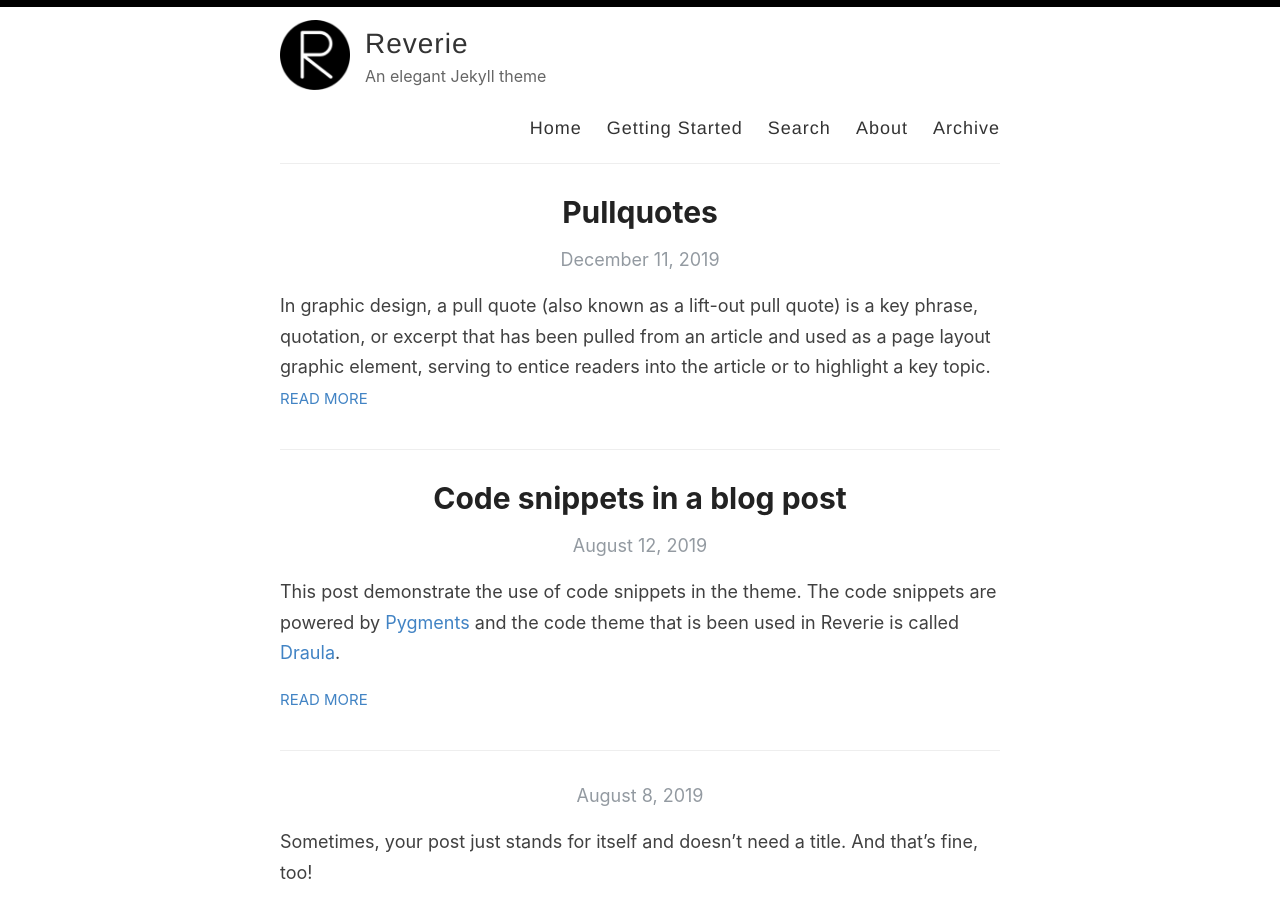
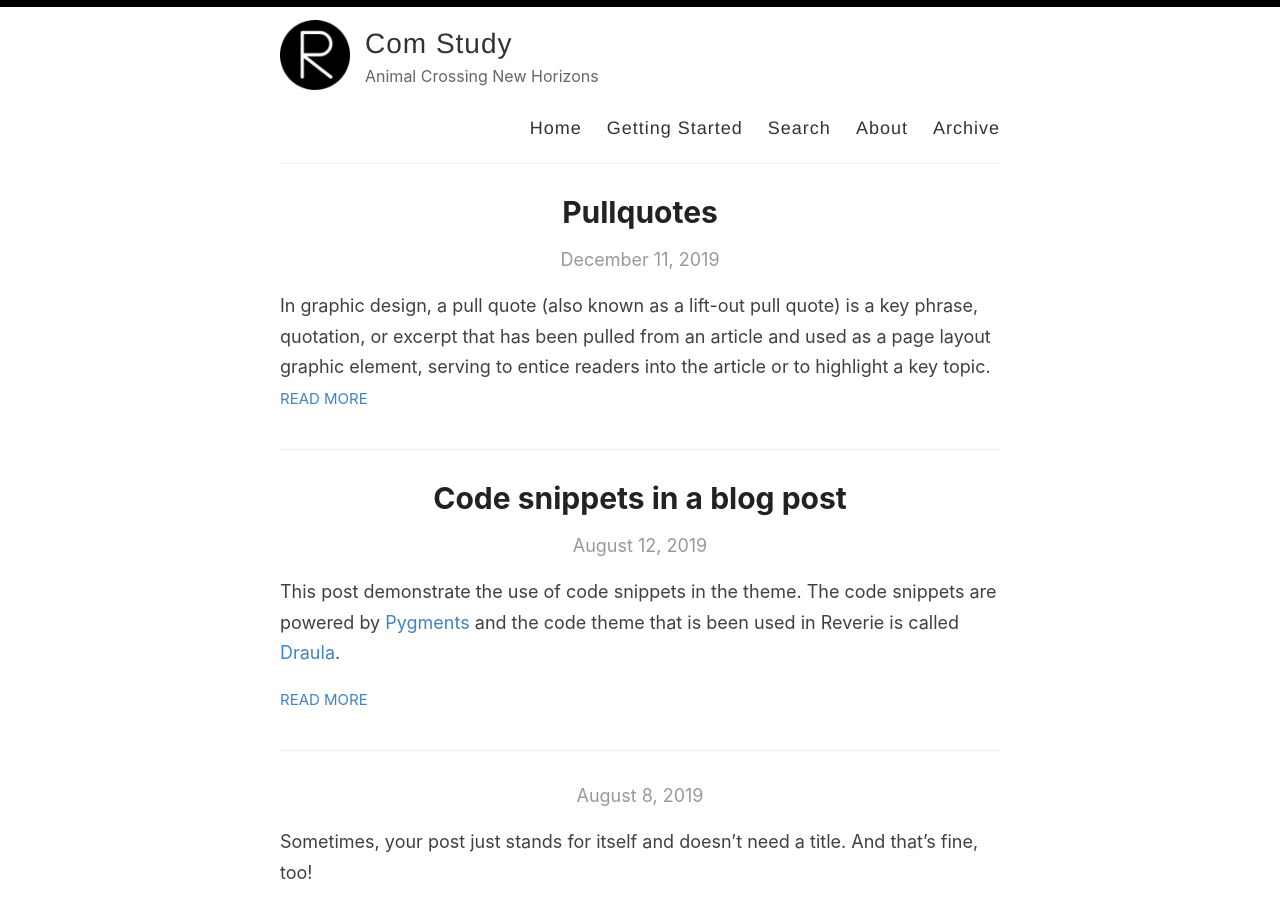
Before and after one commit to splopsky/splopsky.github.io, a Jekyll site: the page built from index.html, in a window 1280 px wide and 900 px high. Built offline with Jekyll 4.4.1, drawn with Linux system fonts in a browser that asks for light colours; the list of posts is cut into pages by our own code.

Commit message:
Update _config.yml

```diff
--- a/_config.yml
+++ b/_config.yml
@@ -3,13 +3,13 @@
 #
 
 # Name of your site (displayed in the header)
-name: Reverie
+name: Com Study
 
 # Name of the author
-author: Amit Merchant
+author: Hyebin Lee
 
 # Short bio or description (displayed in the header)
-description: An elegant Jekyll theme
+description: Animal Crossing New Horizons
 
 # URL of your avatar or profile pic (you could use your GitHub profile pic)
 avatar: /images/reverie.png
```
